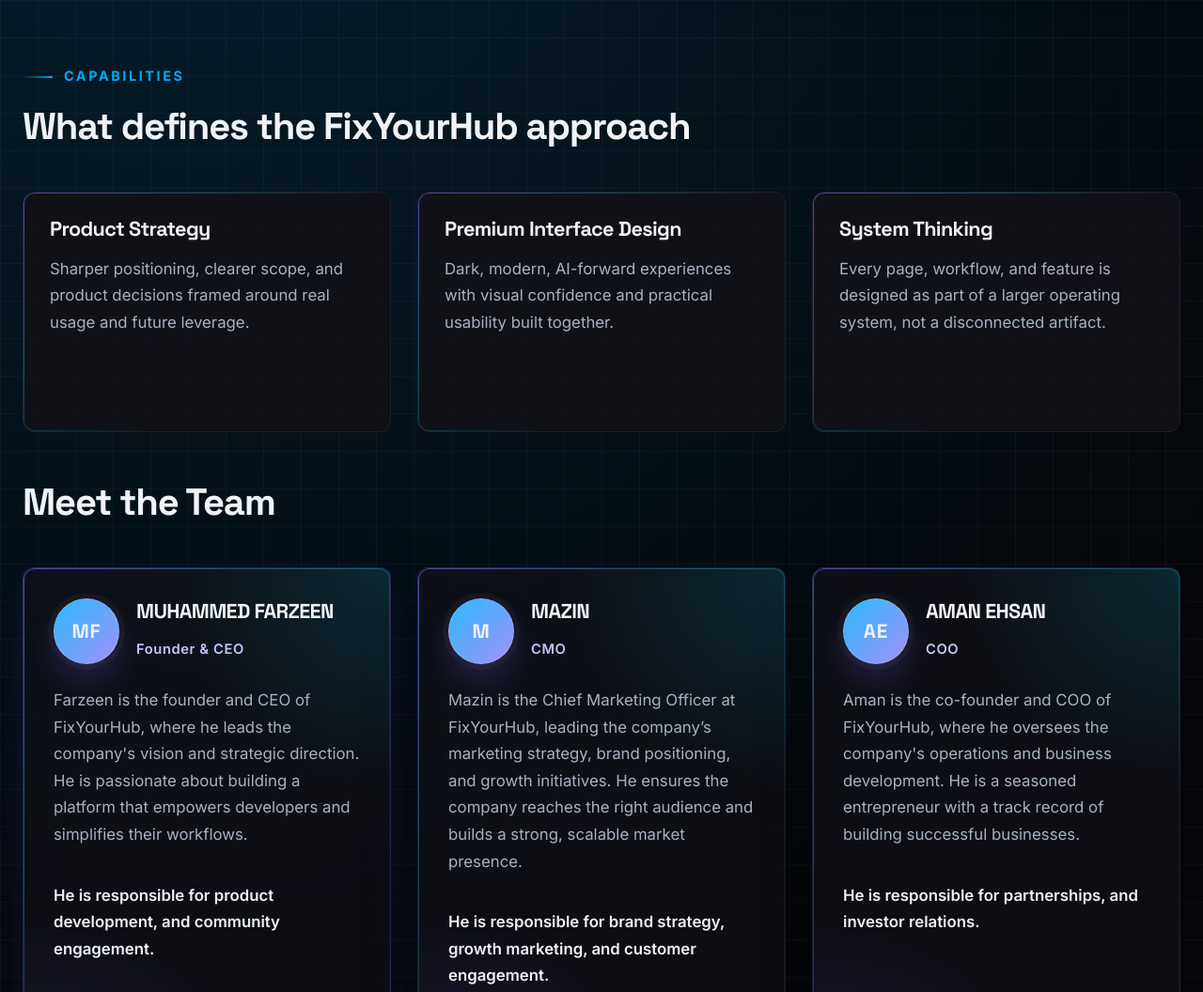
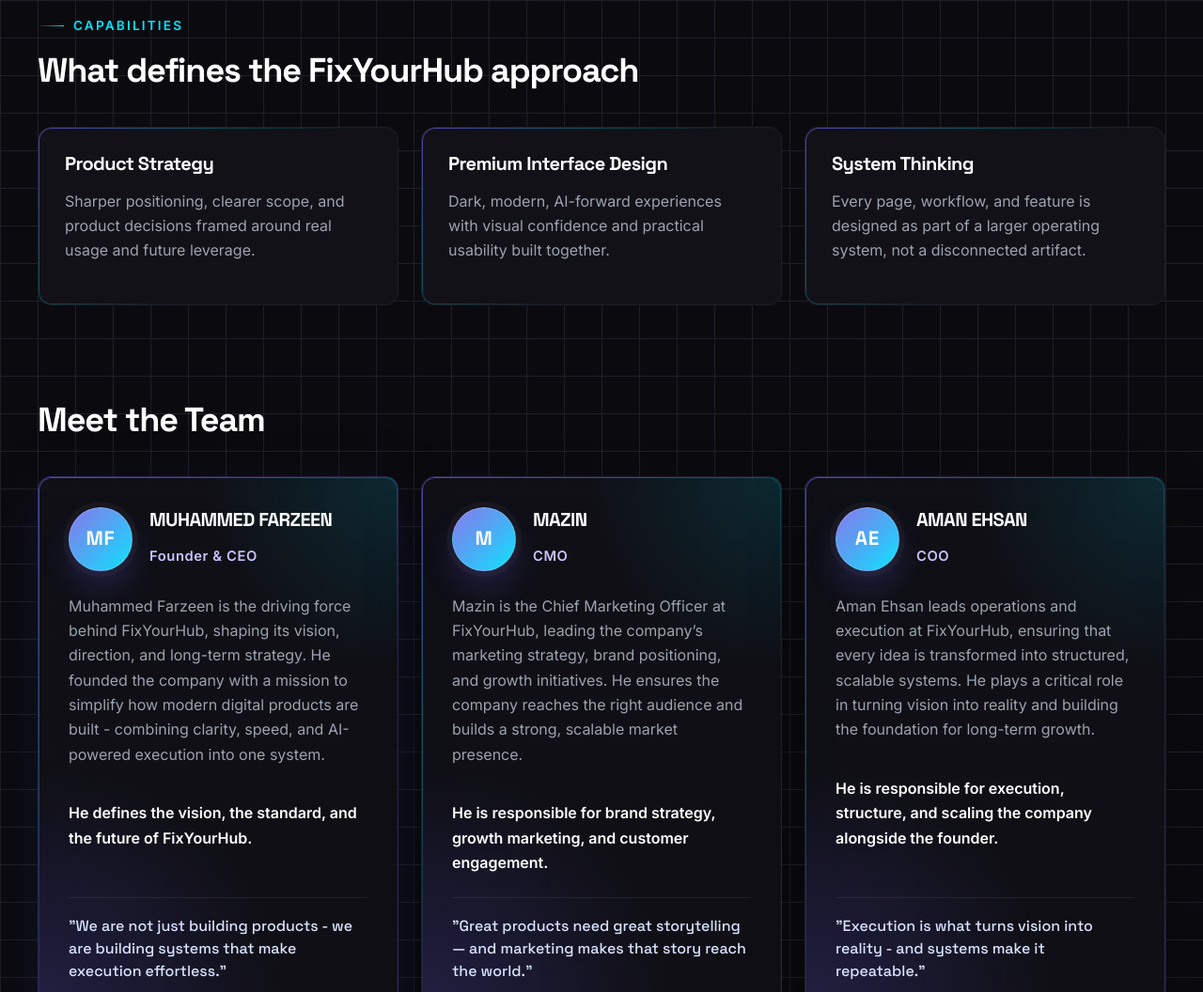
Before and after one commit to farzeenmuhammed583-cmd/FIXYOURHUB, a plain HTML site: page about.html in a window 1280 px wide. Shown: the part 1440-2496 px from the top of the page at 94% size. Drawn offline with Linux system fonts and the light colour scheme.

Commit message:
Revert "feat: apply BridgeMind theme and update team section"
This reverts commit b7a4a3513ed6f1093a61a5fcd9f6945e903feb74.

```diff
--- a/about.html
+++ b/about.html
@@ -97,21 +97,16 @@
                 </div>
               </div>
               <p>
-                Farzeen is the founder and CEO of FixYourHub, where he leads the
-                company's vision and strategic direction. He is passionate about
-                building a platform that empowers developers and simplifies their
-                workflows.
+                Muhammed Farzeen is the driving force behind FixYourHub, shaping its vision, direction, and long-term
+                strategy. He founded the company with a mission to simplify how modern digital products are built -
+                combining clarity, speed, and AI-powered execution into one system.
               </p>
-              <p class="team-card__lead">
-                He is responsible for product development, and community
-                engagement.
-              </p>
+              <p class="team-card__lead">He defines the vision, the standard, and the future of FixYourHub.</p>
               <blockquote class="team-card__quote">
-                "We're not just building a product; we're building a community
-                of developers who are passionate about open source and
-                collaboration."
+                "We are not just building products - we are building systems that make execution effortless."
               </blockquote>
             </article>
+
             <article class="card card--glow team-card reveal">
               <div class="team-card__header">
                 <div class="team-card__avatar" aria-hidden="true">M</div>
@@ -130,6 +125,7 @@
                 "Great products need great storytelling — and marketing makes that story reach the world."
               </blockquote>
             </article>
+
             <article class="card card--glow team-card reveal">
               <div class="team-card__header">
                 <div class="team-card__avatar" aria-hidden="true">AE</div>
@@ -139,18 +135,15 @@
                 </div>
               </div>
               <p>
-                Aman is the co-founder and COO of FixYourHub, where he oversees
-                the company's operations and business development. He is a
-                seasoned entrepreneur with a track record of building successful
-                businesses.
+                Aman Ehsan leads operations and execution at FixYourHub, ensuring that every idea is transformed into
+                structured, scalable systems. He plays a critical role in turning vision into reality and building the
+                foundation for long-term growth.
               </p>
               <p class="team-card__lead">
-                He is responsible for partnerships, and investor relations.
+                He is responsible for execution, structure, and scaling the company alongside the founder.
               </p>
               <blockquote class="team-card__quote">
-                "Our goal is to create a sustainable business that not only
-                delivers value to our users but also contributes to the open
-                source community."
+                "Execution is what turns vision into reality - and systems make it repeatable."
               </blockquote>
             </article>
           </div>
--- a/css/layout.css
+++ b/css/layout.css
@@ -1,5 +1,5 @@
 .container {
-  width: min(var(--container-width), calc(100% - 48px));
+  width: min(var(--container-width), calc(100% - 40px));
   margin: 0 auto;
 }
 
@@ -8,7 +8,7 @@
 }
 
 .section-sm {
-  padding: 80px 0;
+  padding: 72px 0;
 }
 
 .page-shell {
@@ -21,7 +21,7 @@
 
 .grid {
   display: grid;
-  gap: 28px;
+  gap: 24px;
 }
 
 .grid-2 {
@@ -39,25 +39,25 @@
 .stack {
   display: flex;
   flex-direction: column;
-  gap: 24px;
+  gap: 20px;
 }
 
 .cluster {
   display: flex;
   flex-wrap: wrap;
-  gap: 18px;
+  gap: 16px;
 }
 
 .split {
   display: grid;
   grid-template-columns: minmax(0, 1.1fr) minmax(0, 0.9fr);
-  gap: 48px;
+  gap: 40px;
   align-items: center;
 }
 
 .section-heading {
-  max-width: 780px;
-  margin-bottom: 48px;
+  max-width: 720px;
+  margin-bottom: 40px;
 }
 
 .section-heading--center {
@@ -66,7 +66,7 @@
 }
 
 .section-heading p {
-  max-width: 680px;
+  max-width: 620px;
 }
 
 .section-heading--center p {
@@ -76,37 +76,33 @@
 .eyebrow {
   display: inline-flex;
   align-items: center;
-  gap: 12px;
-  margin-bottom: 20px;
-  color: var(--accent-primary);
-  font-size: 0.9rem;
-  font-weight: 700;
-  letter-spacing: 0.18em;
+  gap: 10px;
+  margin-bottom: 18px;
+  color: var(--accent-secondary);
+  font-size: 0.85rem;
+  font-weight: 600;
+  letter-spacing: 0.16em;
   text-transform: uppercase;
 }
 
 .eyebrow::before {
   content: "";
-  width: 32px;
-  height: 2px;
-  background: linear-gradient(90deg, transparent, var(--accent-primary));
+  width: 28px;
+  height: 1px;
+  background: linear-gradient(90deg, transparent, var(--accent-secondary));
 }
 
 .surface {
-  background: var(--bg-card);
-  border: 1px solid var(--border);
-  border-radius: var(--radius-lg);
+  background: rgba(17, 17, 24, 0.82);
+  border: 1px solid rgba(31, 31, 42, 0.95);
+  border-radius: var(--radius-md);
   box-shadow: var(--shadow-soft);
-  backdrop-filter: blur(12px);
-  -webkit-backdrop-filter: blur(12px);
 }
 
 .surface-muted {
-  background: rgba(10, 12, 16, 0.9);
-  border: 1px solid var(--border);
+  background: rgba(15, 15, 20, 0.92);
+  border: 1px solid rgba(31, 31, 42, 0.8);
   border-radius: var(--radius-md);
-  backdrop-filter: blur(12px);
-  -webkit-backdrop-filter: blur(12px);
 }
 
 .centered {
@@ -129,17 +125,17 @@
   }
 
   .page-shell {
-    padding-top: 150px;
+    padding-top: 140px;
   }
 }
 
 @media (max-width: 768px) {
   .section {
-    padding: 90px 0;
+    padding: 80px 0;
   }
 
   .section-sm {
-    padding: 70px 0;
+    padding: 64px 0;
   }
 
   .grid-4,
@@ -148,17 +144,22 @@
   }
 
   .container {
-    width: min(var(--container-width), calc(100% - 40px));
+    width: min(var(--container-width), calc(100% - 32px));
   }
 }
 
 @media (max-width: 480px) {
   .page-shell,
   .page-shell--compact {
-    padding-top: 130px;
+    padding-top: 124px;
   }
 
   .hidden-mobile {
     display: none;
   }
 }
+
+body {
+  /* Add padding to the top to prevent content from being hidden by the fixed navbar */
+  padding-top: 80px; /* Adjust this value to match the navbar's height */
+}
--- a/css/theme.css
+++ b/css/theme.css
@@ -1,37 +1,47 @@
 :root {
-  --bg-main: #05070A;
-  --bg-secondary: #0A0C10;
-  --bg-card: rgba(255, 255, 255, 0.03);
-  --border: rgba(255, 255, 255, 0.08);
-  --accent-primary: #00A9FF;
-  --accent-secondary: #A78BFA;
-  --text-primary: #F0F2F5;
-  --text-secondary: #A8B2C0;
-  --text-muted: #6C7A8A;
-  --gradient-primary: linear-gradient(135deg, #00A9FF, #A78BFA);
-  --gradient-soft: linear-gradient(135deg, rgba(0, 169, 255, 0.3), rgba(167, 139, 250, 0.15));
+  --bg-main: #0b0b0f;
+  --bg-secondary: #0f0f14;
+  --bg-card: #111118;
+  --border: #1f1f2a;
+  --accent-primary: #6c5ce7;
+  --accent-secondary: #00e5ff;
+  --text-primary: #ffffff;
+  --text-secondary: #9ca3af;
+  --text-muted: #6b7280;
+  --gradient-primary: linear-gradient(135deg, #6c5ce7, #00e5ff);
+  --gradient-soft: linear-gradient(135deg, rgba(108, 92, 231, 0.3), rgba(0, 229, 255, 0.15));
   --font-body: "Inter", sans-serif;
   --font-heading: "Space Grotesk", sans-serif;
-  --hero-size: clamp(3.5rem, 8vw, 4.5rem);
-  --section-title: clamp(2.2rem, 5vw, 2.5rem);
-  --card-title: 1.35rem;
-  --text-base: 1.05rem;
-  --text-small: 0.9rem;
-  --radius-sm: 12px;
-  --radius-md: 16px;
-  --radius-lg: 24px;
-  --shadow-soft: 0 20px 60px rgba(0, 0, 0, 0.3);
-  --shadow-glow: 0 0 40px rgba(0, 169, 255, 0.2);
-  --shadow-glow-strong: 0 0 80px rgba(0, 169, 255, 0.25);
-  --container-width: 1240px;
-  --space-section: 120px;
-  --space-page-top: 180px;
-  --space-page-top-compact: 160px;
-  --transition-base: 250ms ease;
-  --transition-slow: 450ms ease;
-  --navbar-height: 90px;
+  --hero-size: clamp(3.2rem, 7vw, 4rem);
+  --section-title: clamp(2.1rem, 4vw, 2.25rem);
+  --card-title: 1.25rem;
+  --text-base: 1rem;
+  --text-small: 0.875rem;
+  --radius-sm: 14px;
+  --radius-md: 22px;
+  --radius-lg: 32px;
+  --shadow-soft: 0 20px 60px rgba(0, 0, 0, 0.28);
+  --shadow-glow: 0 10px 40px rgba(108, 92, 231, 0.25);
+  --shadow-glow-strong: 0 24px 80px rgba(108, 92, 231, 0.24);
+  --container-width: 1200px;
+  --space-section: 100px;
+  --space-page-top: 170px;
+  --space-page-top-compact: 150px;
+  --transition-base: 220ms ease;
+  --transition-slow: 420ms ease;
+  --navbar-height: 88px;
   --z-navbar: 50;
   --z-overlay: 45;
+}
+
+*,
+*::before,
+*::after {
+  box-sizing: border-box;
+}
+
+html {
+  scroll-behavior: smooth;
 }
 
 body {
@@ -39,18 +49,17 @@ body {
   min-width: 320px;
   background-color: var(--bg-main);
   background-image:
-    radial-gradient(circle at 15% 20%, rgba(0, 169, 255, 0.15), transparent 30%),
-    radial-gradient(circle at 85% 80%, rgba(167, 139, 250, 0.12), transparent 35%),
-    linear-gradient(rgba(255, 255, 255, 0.03) 1px, transparent 1px),
-    linear-gradient(90deg, rgba(255, 255, 255, 0.03) 1px, transparent 1px);
-  background-size: 100% 100%, 100% 100%, 40px 40px, 40px 40px;
+    linear-gradient(var(--border) 1px, transparent 1px),
+    linear-gradient(90deg, var(--border) 1px, transparent 1px);
+  background-size: 40px 40px;
   color: var(--text-primary);
   font-family: var(--font-body);
   font-size: var(--text-base);
-  line-height: 1.7;
+  line-height: 1.65;
   -webkit-font-smoothing: antialiased;
   text-rendering: optimizeLegibility;
   overflow-x: hidden;
+  animation: move-grid 5s linear infinite;
 }
 
 body.menu-open {
```
